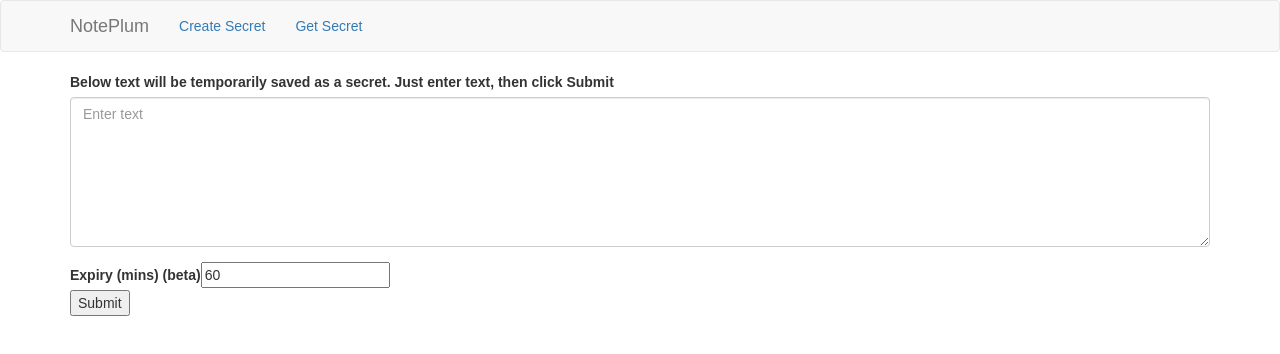
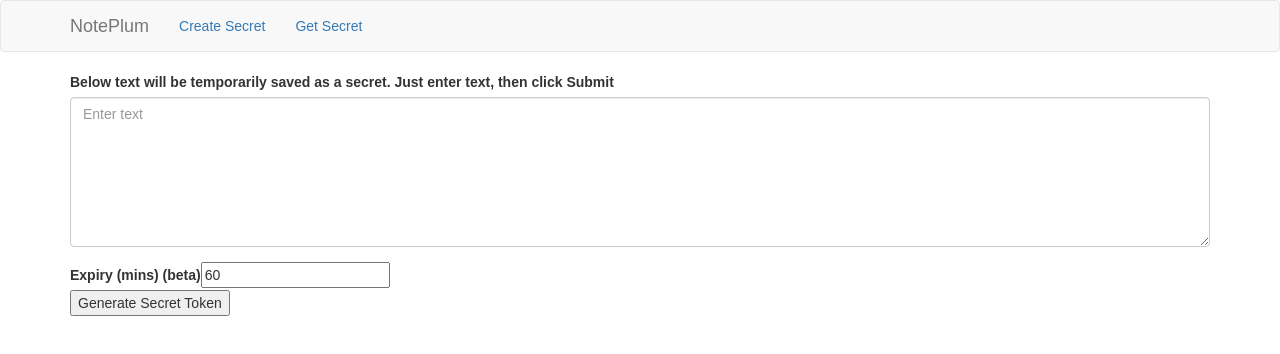
Before and after one commit to leonj1/peekaboo-ui, a React (Create React App) app: page / in a window 1280 px wide. Shown: the top 354 px of the page. Built offline with nearby package versions, Linux system fonts and the light colour scheme.

Commit message:
updating buttons

```diff
--- a/src/CreateSecret.js
+++ b/src/CreateSecret.js
@@ -75,7 +75,7 @@ class CreateSecret extends Component {
 					<input value={ this.state.expiryMinutes } onChange={ this.handleExpiryChange } type="number" />
 				</div>
 				<div>
-					<input onClick={ this.handleSubmit } type="submit"/>
+					<input onClick={ this.handleSubmit } type="submit" value="Generate Secret Token"/>
 				</div>
                 {this.renderGeneratedToken()}
 			</div>
--- a/src/GetSecret.js
+++ b/src/GetSecret.js
@@ -38,7 +38,7 @@ class GetSecret extends Component {
 					<input type="text" className="GetToken-InputBox" onChange={this.handleMessageChange} value={ this.state.password }/>
 				</div>
 				<div>
-					<input onClick={ this.handleSubmit } type="submit"/>
+					<input onClick={ this.handleSubmit } type="submit" value="Get Contents"/>
 				</div>
                 {this.showContents()}
 	        </div>
```
Also changed, not shown: 1 other file (tests, documents, lock files or other folders).
